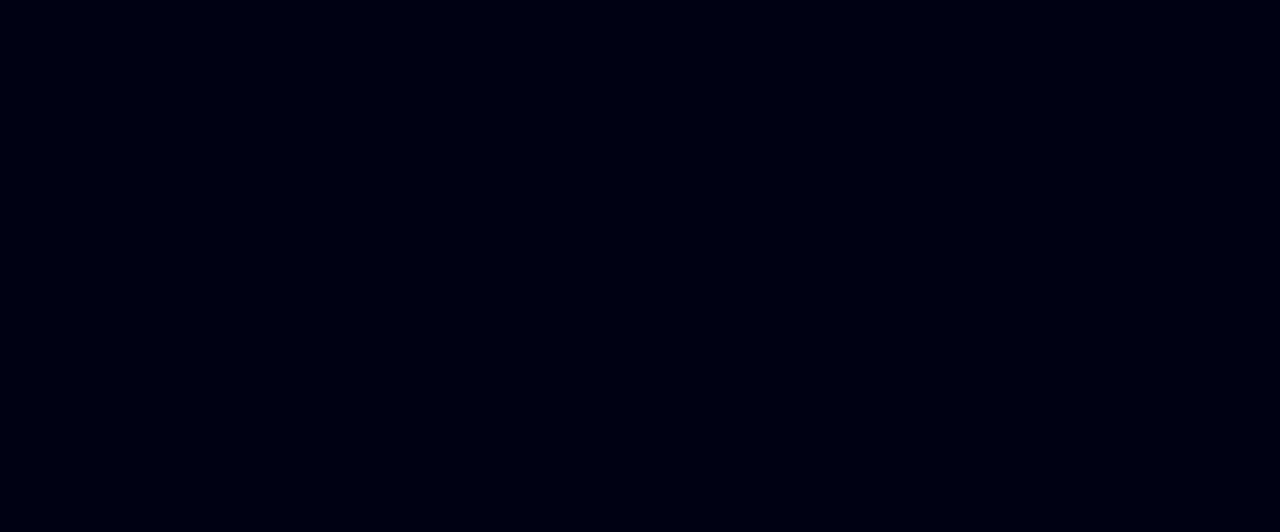
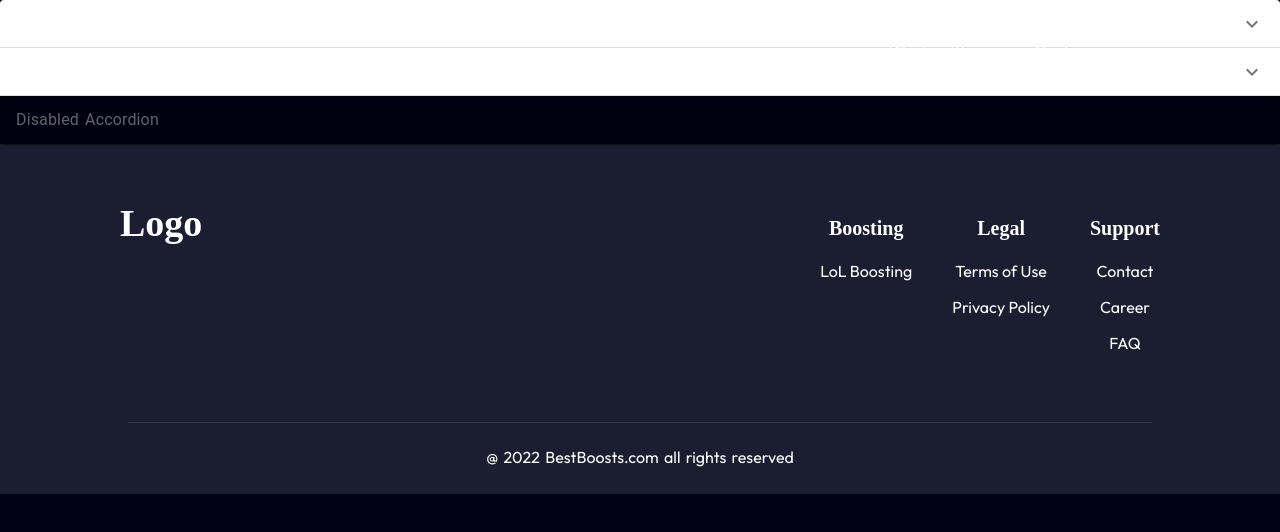
Before and after one commit to khawla-bk/league-of-legends, a React (Create React App) app: page /faq in a window 1280 px wide. Before the commit this address had no page. Shown: the top 532 px of the page. Built offline with nearby package versions, Linux system fonts and the light colour scheme; a web font is replaced by a local one.

Commit message:
added accordion to FAQ page and its route to app

```diff
--- a/src/App.js
+++ b/src/App.js
@@ -4,6 +4,7 @@ import NotFound from "./Pages/404/404";
 //import Login from './Pages/Login/Login';
 import Boosting from "./Pages/Boosting/Boosting";
 import Homepage from "./Pages/Homepage/Homepage";
+import Faq from "./Pages/FAQ/FAQ";
 import "./App.scss";
 
 function App() {
@@ -13,6 +14,7 @@ function App() {
         <Route exact path="/" element={<Homepage />} />
         <Route path="/404" element={<NotFound />} />
         <Route path="/boosting" element={<Boosting />} />
+        <Route path="/faq" element={<Faq />} />
       </Routes>
     </div>
   );
--- /dev/null
+++ b/src/Pages/FAQ/FAQ.js
@@ -0,0 +1,18 @@
+import React from "react";
+import CustomAccordion from "../../Components/Accordion/Accordion";
+import Header from "../../Layout/Header/Header";
+import Footer from "../../Layout/Footer/Footer";
+
+function Faq() {
+  return (
+    <>
+      <Header />
+      <div>
+        <CustomAccordion />
+      </div>
+      <Footer />
+    </>
+  );
+}
+
+export default Faq;
```
Also changed, not shown: src/Pages/FAQ/FAQ.scss (added).
